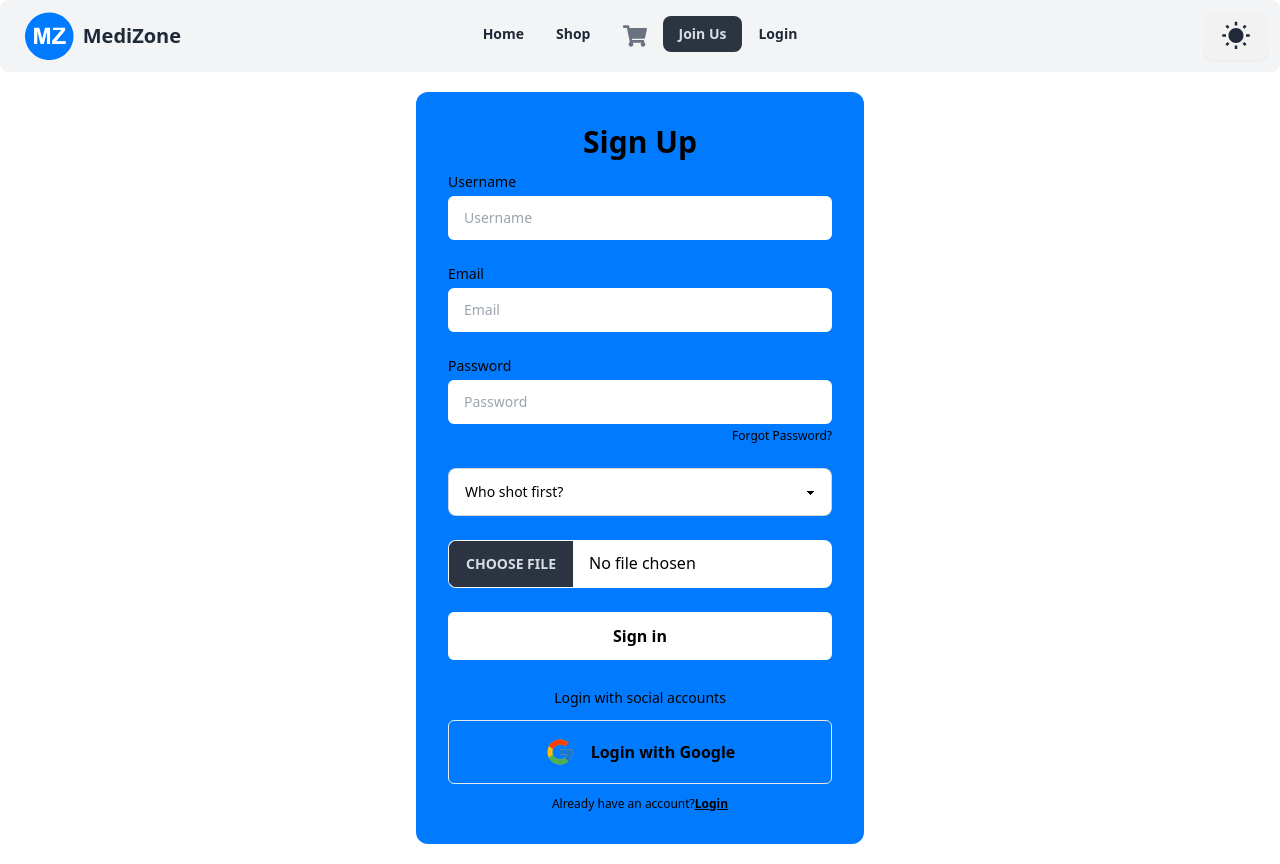
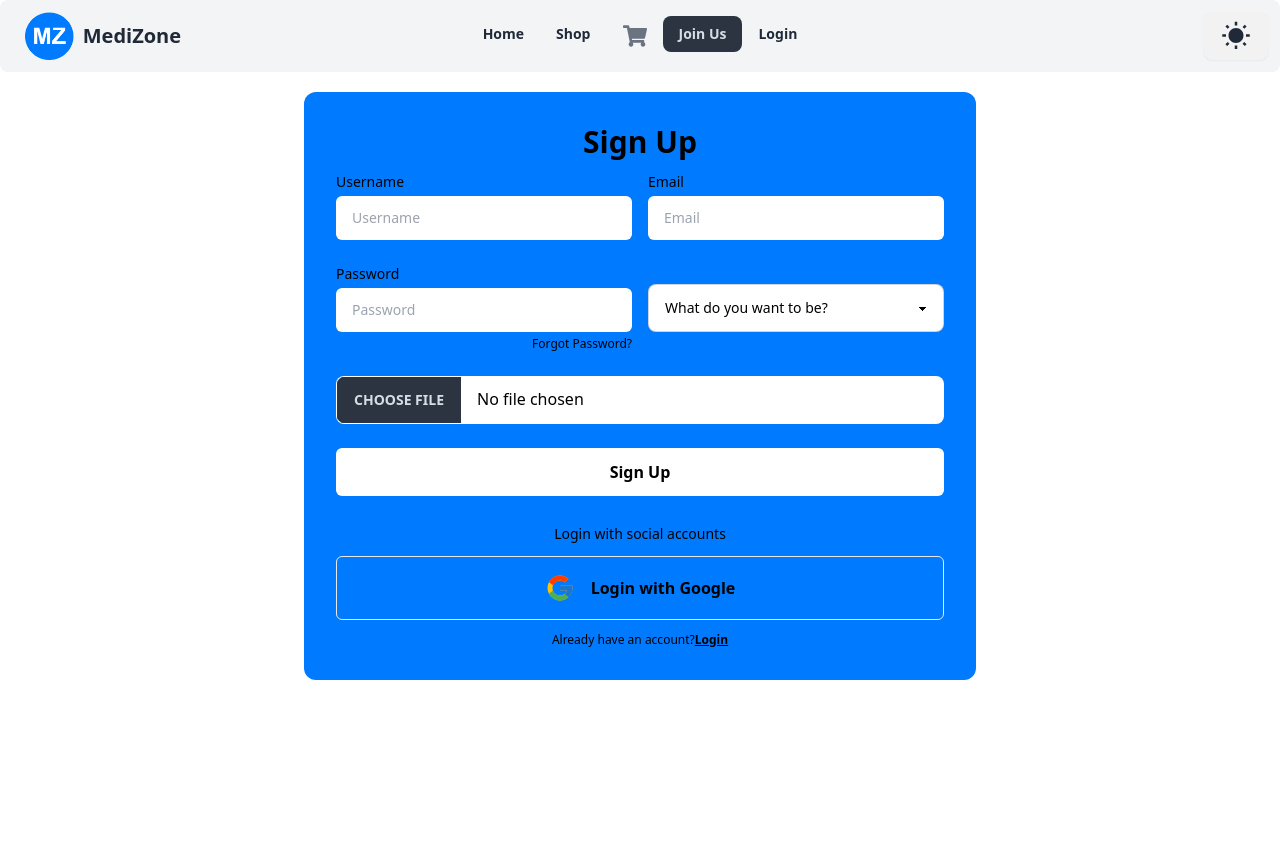
Before and after one commit to theashrafislam/mediZone-client-side, a React (Vite) app: page /signup in a window 1280 px wide. After the commit the page ends 800 px from the top, so only its background shows below. Built offline with nearby package versions, Linux system fonts and the light colour scheme.

Commit message:
sign in page sign is complate

```diff
--- a/package.json
+++ b/package.json
@@ -12,6 +12,7 @@
   "dependencies": {
     "react": "^18.2.0",
     "react-dom": "^18.2.0",
+    "react-hook-form": "^7.51.5",
     "react-icons": "^5.2.1",
     "react-router-dom": "^6.23.1"
   },
--- a/src/Layout/Root.jsx
+++ b/src/Layout/Root.jsx
@@ -3,7 +3,7 @@ import Navbar from "../Component/Navbar/Navbar";
 
 const Root = () => {
     return (
-        <div className="max-w-7xl mx-auto">
+        <div>
             <Navbar/>
             <Outlet/>
         </div>
--- a/src/Pages/Signup/Signup.jsx
+++ b/src/Pages/Signup/Signup.jsx
@@ -1,40 +1,69 @@
+import { useForm } from 'react-hook-form';
 import { FcGoogle } from 'react-icons/fc';
 import { Link } from 'react-router-dom';
 
 const Signup = () => {
+
+    const { register, handleSubmit, formState: { errors } } = useForm();
+
+
+
+    const onSubmit = (data) => {
+        console.log(data);
+    };
+
     return (
         <div className="flex justify-center items-center my-5">
-            <div className="w-full max-w-md p-8 space-y-3 rounded-xl bg-[#007bff] text-black">
+            <div className="w-full max-w-2xl p-8 space-y-3 rounded-xl bg-[#007bff] text-black">
                 <h1 className="text-3xl font-bold text-center">Sign Up</h1>
-                <form noValidate="" action="" className="space-y-6">
-                    <div className="space-y-1 text-sm">
+                <form noValidate="" action="" className="space-y-6" onSubmit={handleSubmit(onSubmit)}>
+                    <div className='flex items-center gap-4'>
+                        <div className="space-y-1 text-sm w-full">
                             <label htmlFor="username" className="block dark:text-gray-600">Username</label>
-                        <input type="text" name="username" id="username" placeholder="Username" className="w-full px-4 py-3 rounded-md dark:border-gray-300 dark:bg-gray-50 dark:text-gray-800 focus:dark:border-violet-600" />
+                            <input type="text" name="username" id="username" placeholder="Username" className="w-full px-4 py-3 rounded-md dark:border-gray-300 dark:bg-gray-50 dark:text-gray-800 focus:dark:border-violet-600" {...register('username', { required: true })} />
+                            {errors.username && <span className='text-white'>This field is required</span>}
                         </div>
-                    <div className="space-y-1 text-sm">
+                        <div className="space-y-1 text-sm w-full">
                             <label htmlFor="email" className="block dark:text-gray-600">Email</label>
-                        <input type="email" name="email" id="email" placeholder="Email" className="w-full px-4 py-3 rounded-md dark:border-gray-300 dark:bg-gray-50 dark:text-gray-800 focus:dark:border-violet-600" />
+                            <input type="email" name="email" id="email" placeholder="Email" className="w-full px-4 py-3 rounded-md dark:border-gray-300 dark:bg-gray-50 dark:text-gray-800 focus:dark:border-violet-600" {...register('email', { required: true })} />
+                            {errors.email && <span className='text-white'>This field is required</span>}
                         </div>
-                    <div className="space-y-1 text-sm">
+                    </div>
+                    <div className='flex items-center gap-4'>
+                        <div className="space-y-1 text-sm w-full">
                             <label htmlFor="password" className="block dark:text-gray-600">Password</label>
-                        <input type="password" name="password" id="password" placeholder="Password" className="w-full px-4 py-3 rounded-md dark:border-gray-300 dark:bg-gray-50 dark:text-gray-800 focus:dark:border-violet-600" />
+                            <input type="password" name="password" id="password" placeholder="Password" className="w-full px-4 py-3 rounded-md dark:border-gray-300 dark:bg-gray-50 dark:text-gray-800 focus:dark:border-violet-600" {...register('password', { required: true })} />
+                            {errors.password && <span className='text-white'>This field is required</span>}
                             <div className="flex justify-end text-xs dark:text-gray-600">
                                 <a rel="noopener noreferrer" href="#">Forgot Password?</a>
                             </div>
                         </div>
-
-                    <div className="space-y-1 text-sm">
+                        {/* <div className="space-y-1 text-sm w-full">
                             <select className="select select-bordered w-full">
                                 <option disabled selected>Who shot first?</option>
                                 <option>Han Solo</option>
                                 <option>Greedo</option>
                             </select>
+                        </div> */}
+                        <div className="space-y-1 text-sm w-full">
+                            <select
+                                className="select select-bordered w-full"
+                                {...register('shot', { required: 'This field is required' })}
+                                defaultValue=""
+                            >
+                                <option value="" disabled>What do you want to be?</option>
+                                <option value="Han Solo">User</option>
+                                <option value="Greedo">Seller</option>
+                            </select>
+                            {errors.shot && <span className="text-white">{errors.shot.message}</span>}
+                        </div>
                     </div>
                     <div className="space-y-1 text-sm">
-                        <input type="file" className="file-input w-full" />
+                        <input type="file" className="file-input w-full" {...register('photo', { required: true })} />
+                        {errors.photo && <span className='text-white'>This field is required</span>}
                     </div>
 
-                    <button className="block w-full p-3 text-center rounded-md font-bold hover:bg-black hover:text-white bg-white">Sign in</button>
+                    <button className="block w-full p-3 text-center rounded-md font-bold hover:bg-black hover:text-white bg-white">Sign Up</button>
                 </form>
                 <div className="flex items-center pt-4 space-x-1">
                     <div className="flex-1 h-px sm:w-16 dark:bg-gray-300"></div>
--- a/src/main.jsx
+++ b/src/main.jsx
@@ -6,6 +6,8 @@ import { router } from './Router/Router.jsx';
 
 ReactDOM.createRoot(document.getElementById('root')).render(
   <React.StrictMode>
-    <RouterProvider router={router} />
+    <div className="max-w-7xl mx-auto">
+      <RouterProvider router={router} />
+    </div>
   </React.StrictMode>,
 )
```
Also changed, not shown: 1 other file (tests, documents, lock files or other folders). Lines whose indentation alone changed are shown as unchanged.
